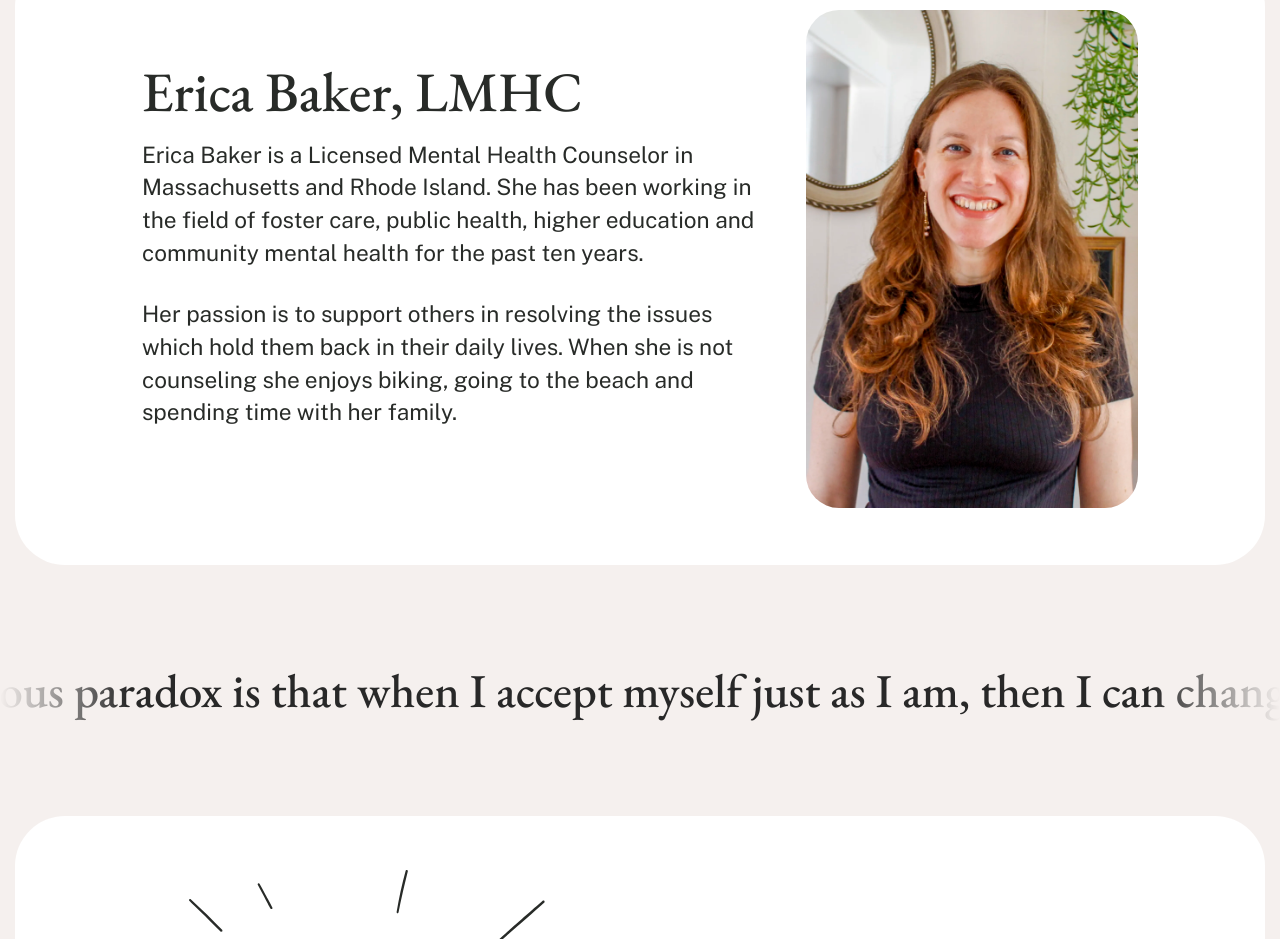
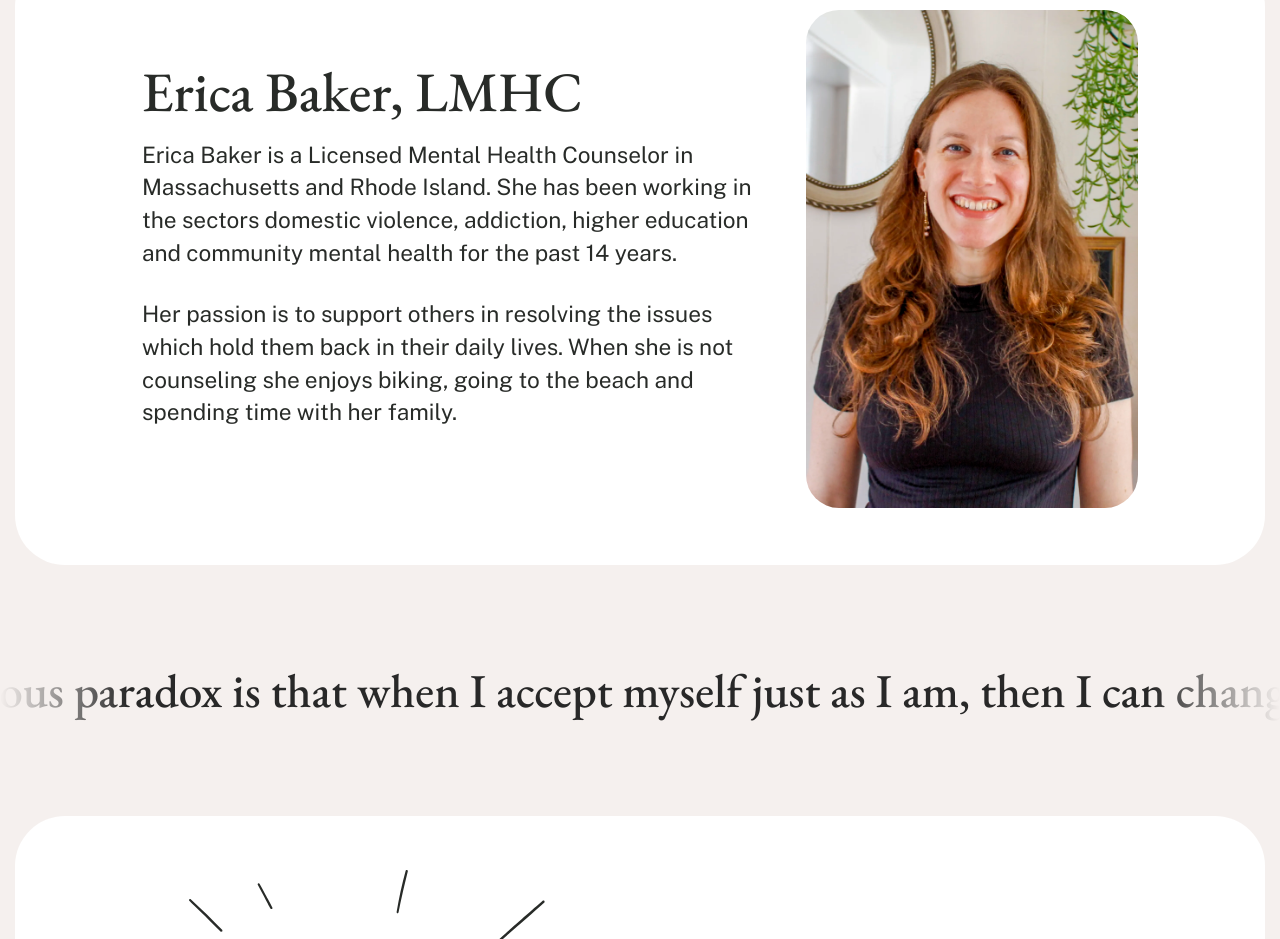
Before and after one commit to danbakerri/tired-of-band-aids, a plain HTML site: page index.html in a window 1280 px wide. Shown: the part 845-1784 px from the top of the page. Drawn offline with nearby package versions, Linux system fonts and the light colour scheme.

Commit message:
changed bio

```diff
--- a/index.html
+++ b/index.html
@@ -150,9 +150,9 @@
           <h2>Erica Baker, LMHC</h2>
           <p>
             Erica Baker is a Licensed Mental Health Counselor in Massachusetts
-            and Rhode Island. She has been working in the field of foster care,
-            public health, higher education and community mental health for the
-            past ten years.
+            and Rhode Island. She has been working in the sectors domestic
+            violence, addiction, higher education and community mental health
+            for the past 14 years.
           </p>
           <p>
             Her passion is to support others in resolving the issues which hold
```
